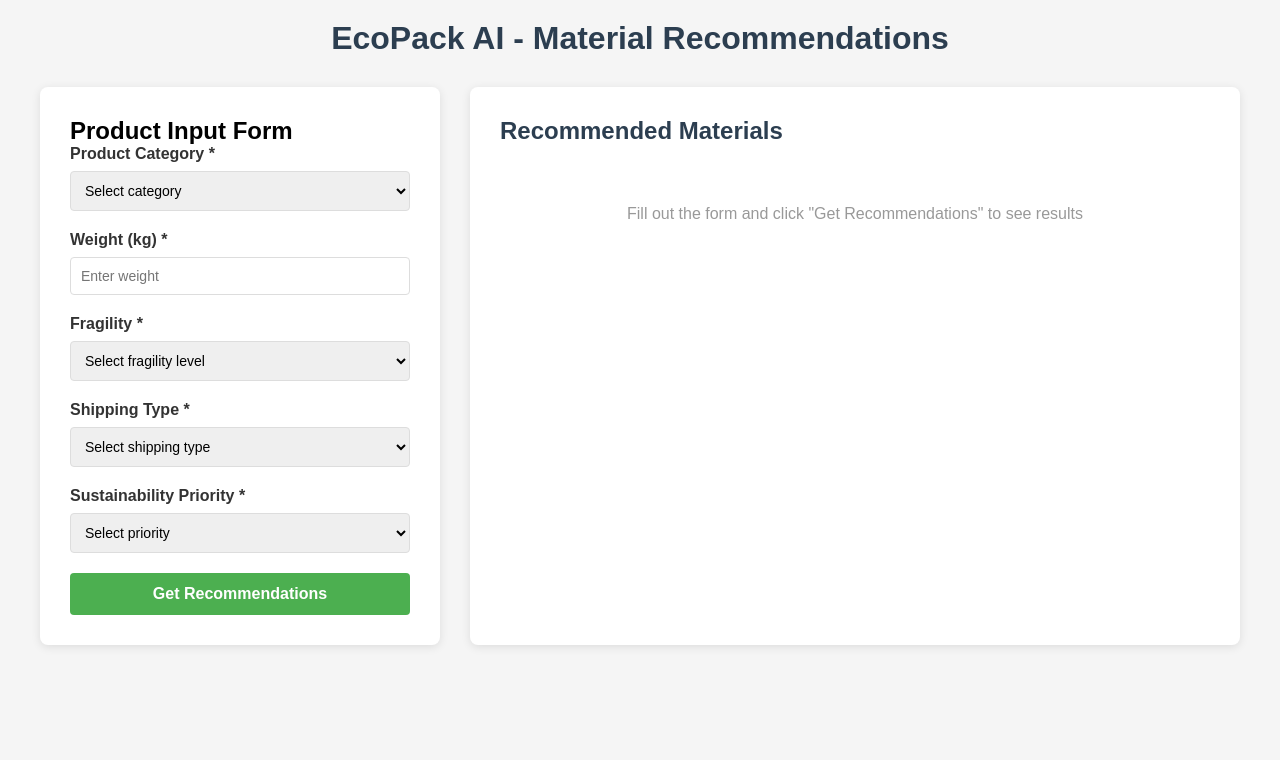
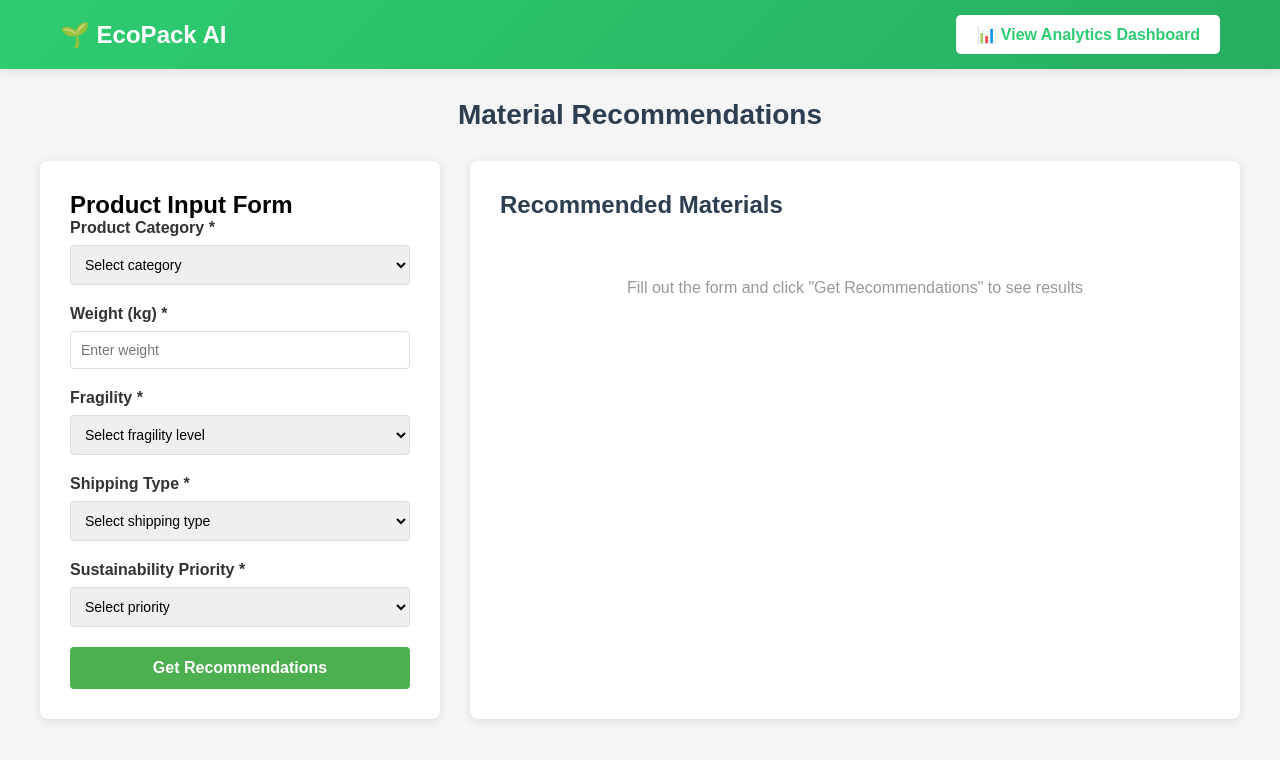
Before and after one commit to Debsundaradak/ecopack_ai, a Flask app: page / in a window 1280 px wide. Shown: the top 760 px of the page. Run offline with Flask 3, Linux system fonts and the light colour scheme; parts of the project's set-up code (start-up, migrations or seed data) failed here and were passed over.

Commit message:
added documentation and dashboard button

```diff
--- a/templates/simple_ui.html
+++ b/templates/simple_ui.html
@@ -14,7 +14,58 @@
         body {
             font-family: Arial, sans-serif;
             background-color: #f5f5f5;
-            padding: 20px;
+            padding: 0;
+            margin: 0;
+        }
+
+        /* Navigation Header */
+        .nav-header {
+            background: linear-gradient(135deg, #2ecc71 0%, #27ae60 100%);
+            padding: 15px 0;
+            box-shadow: 0 2px 10px rgba(0,0,0,0.1);
+            margin-bottom: 30px;
+        }
+
+        .nav-container {
+            max-width: 1200px;
+            margin: 0 auto;
+            display: flex;
+            justify-content: space-between;
+            align-items: center;
+            padding: 0 20px;
+        }
+
+        .nav-title {
+            color: white;
+            font-size: 24px;
+            font-weight: bold;
+            margin: 0;
+        }
+
+        .nav-button {
+            background: white;
+            color: #2ecc71;
+            border: none;
+            padding: 10px 20px;
+            border-radius: 5px;
+            font-size: 16px;
+            font-weight: 600;
+            cursor: pointer;
+            text-decoration: none;
+            display: inline-flex;
+            align-items: center;
+            gap: 8px;
+            transition: all 0.3s ease;
+        }
+
+        .nav-button:hover {
+            background: #f0f0f0;
+            transform: translateY(-2px);
+            box-shadow: 0 4px 8px rgba(0,0,0,0.2);
+        }
+
+        .main-content {
+            padding: 0 20px 20px 20px;
         }
 
         .container {
@@ -26,6 +77,7 @@
             color: #2c3e50;
             margin-bottom: 30px;
             text-align: center;
+            font-size: 28px;
         }
 
         .content-wrapper {
@@ -211,8 +263,20 @@
     </style>
 </head>
 <body>
-    <div class="container">
-        <h1>EcoPack AI - Material Recommendations</h1>
+    <!-- Navigation Header -->
+    <div class="nav-header">
+        <div class="nav-container">
+            <h1 class="nav-title">🌱 EcoPack AI</h1>
+            <a href="/dashboard" class="nav-button">
+                📊 View Analytics Dashboard
+            </a>
+        </div>
+    </div>
+
+    <!-- Main Content -->
+    <div class="main-content">
+        <div class="container">
+            <h1>Material Recommendations</h1>
 
         <div class="content-wrapper">
             <!-- Input Form -->
@@ -313,10 +377,11 @@
             </div>
         </div>
     </div>
+    </div> <!-- Close main-content -->
 
     <script>
         // API endpoint
-        const API_URL = '/api';
+        const API_URL = '/api';  // Relative URL works for both local and production
 
         // Form elements
         const form = document.getElementById('productForm');
@@ -486,7 +551,7 @@
 
             } catch (error) {
                 console.error('Error:', error);
-                showError('Failed to connect to server. please try again');
+                showError('Failed to connect to server. Please try again.');
             }
         });
 
```
Also changed, not shown: README.md, images/Screenshot 2026-02-19 213247.png (added), images/Screenshot 2026-02-19 213302.png (added), images/Screenshot 2026-02-19 213325.png (added), images/Screenshot 2026-02-19 213507.png (added), images/Screenshot 2026-02-19 214649.png (added), images/Screenshot 2026-02-19 220148.png (added), images/Screenshot 2026-02-19 220202.png (added).
